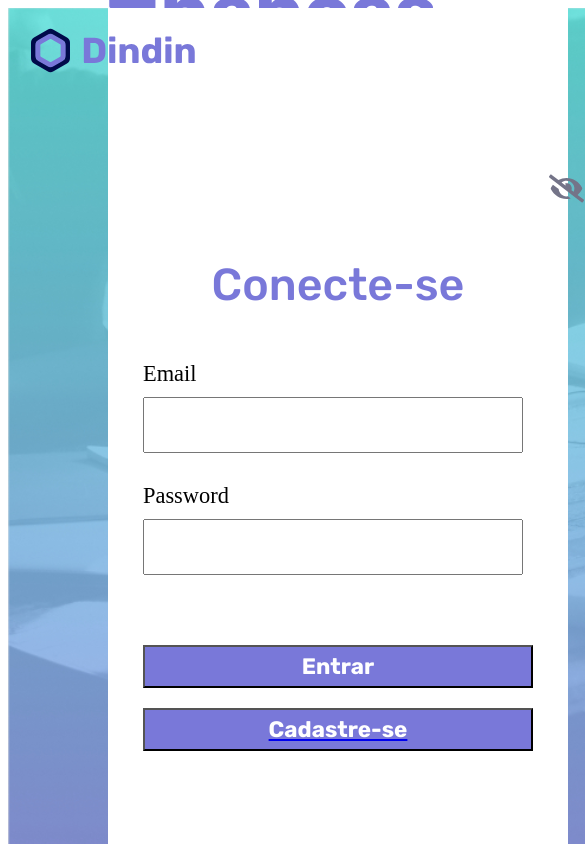
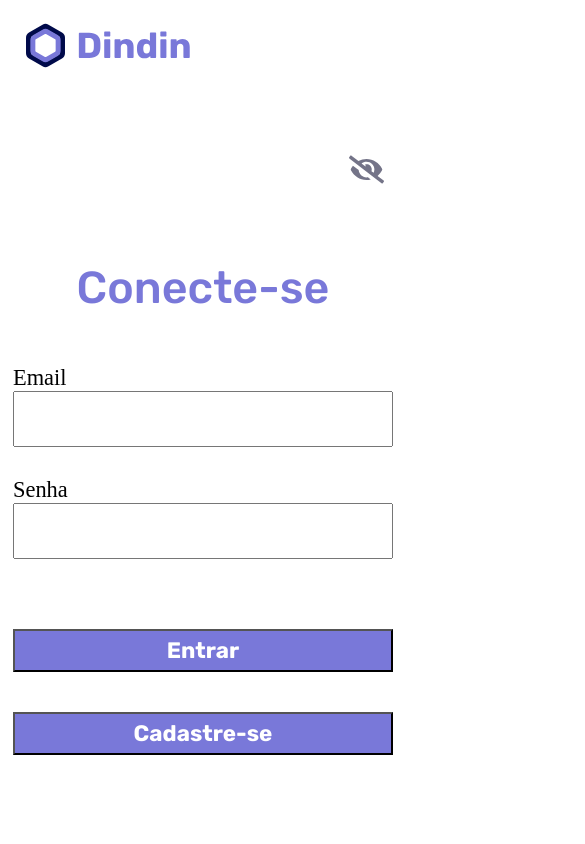
Before and after one commit to leocarvalhos/Projeto-DinDin, a Next.js app in the folder front/: page / in a window 390 px wide. Shown: the top 844 px of the page, 585 px wide, since content can reach past the window. Built offline with nearby package versions, Linux system fonts and the light colour scheme.

Commit message:
restructuring the login

```diff
--- a/front/src/pages/components/FormIN.tsx
+++ b/front/src/pages/components/FormIN.tsx
@@ -27,11 +27,11 @@ export default function FormIN() {
 			<FormControl isInvalid={error}>
 				<FormLabel style={{ fontSize: '1.4rem' }}>Email</FormLabel>
 				<Input className={styles.input} type='email' name='email' value={input.email} onChange={handleInputChange} />
-				{error && <FormErrorMessage>Email is required.</FormErrorMessage>}
+				{error && <FormErrorMessage>Email ou senha incorretos.</FormErrorMessage>}
 
-				<FormLabel style={{ fontSize: '1.4rem' }}>Password</FormLabel>
+				<FormLabel style={{ fontSize: '1.4rem' }}>Senha</FormLabel>
 				<Input className={styles.input} type={!show ? 'password' : 'text'} name='password' value={input.password} onChange={handleInputChange} />
-				{error && <FormErrorMessage>Password is required.</FormErrorMessage>}
+				{error && <FormErrorMessage>Email ou senha incorretos.</FormErrorMessage>}
 				{!show ? (
 					<Image priority src={EyeClosed} alt='eye-closed' className={styles.eye} onClick={() => setShow(true)} width={35} height={35} />
 				) : (
--- a/front/src/pages/sign-in/index.tsx
+++ b/front/src/pages/sign-in/index.tsx
@@ -7,19 +7,17 @@ import Link from 'next/link';
 export default function SignIn() {
 	return (
 		<main className={styles.main}>
-			<Image priority src={Logo} className={styles.logo} alt='logo' />
-			<section className={styles.sectionOne}>
+			<section className={styles.textSignUp}>
+				<Image priority src={Logo} className={styles.logo} alt='logo' />
 				<h1>
 					Controle suas <span>finanças</span>, sem planilha chata.
 				</h1>
 				<p>Organizar as suas finanças nunca foi tão fácil, com o DINDIN, você tem tudo num único lugar e em um clique de distância.</p>
-				<Link href='/sign-up'>
-					<Stack direction='row' spacing={4}>
-						<Button className={styles.btn}>Cadastre-se</Button>
-					</Stack>
+				<Link href='/sign-up' className={styles.btn}>
+					Cadastre-se
 				</Link>
 			</section>
-			<section className={styles.sectionTwo}>
+			<section className={styles.formSignIn}>
 				<FormIN />
 			</section>
 		</main>
--- a/front/src/styles/components/FormIN.module.sass
+++ b/front/src/styles/components/FormIN.module.sass
@@ -2,15 +2,16 @@
 @use "../variables"
 
 .main
-    height: 540px
-    max-width: 500px
     background-color: variables.$white
     padding: 60px 35px 50px 35px
-    @include mixin.flex(column, flex-start, center)
+    height: 100vh
+    @include mixin.flex(column, center, center)
+    position: relative
 
     .logo
-        display: none
-
+        position: absolute
+        top: 15px
+        left: 15px
     h2
         @include mixin.fontStyle(variables.$font-default, normal, 500, 2.8rem, 3.3rem)
         color: variables.$violet
@@ -30,7 +31,7 @@
         z-index: 1
         cursor: pointer
 
-    .btn
+    .btn, .btnRegister
         width: 100%
         height: 43px
         background: variables.$violet
@@ -39,38 +40,5 @@
         margin-top: 40px
         transition: .6s
 
-    .btnRegister
-        display: none
-
-    .btn:hover
+    .btn:hover,.btnRegister:hover
         @include mixin.effectButton(variables.$value)
-
-@media screen and (max-width: 820px)
-    .main
-        width: 100vw
-        height: 100vh
-        @include mixin.flex(column, center, center)
-
-        .logo
-            display: block
-            position: absolute
-            top: 20px
-            left: 20px
-        h2
-            margin-top: 30px
-
-        .input
-            margin-top: 10px
-
-        .eye
-            top: 163px
-
-        .btnRegister
-            display: block
-            width: 100%
-            height: 43px
-            background: variables.$violet
-            color: variables.$white
-            @include mixin.fontStyle(variables.$font-default, normal, 700, 1.4rem, 1.7rem)
-            margin-top: 20px
-            transition: .6s
--- a/front/src/styles/components/SignIn.module.sass
+++ b/front/src/styles/components/SignIn.module.sass
@@ -1,61 +1,10 @@
 @use "../mixin"
 @use "../variables"
+
 .main
-    min-width: 100vw
-    min-height: 100vh
-    background-image: url("../../../public/images/background.svg")
-    background-repeat: no-repeat
-    background-size: cover
-    position: relative
-    padding: 0px 100px
-    @include mixin.flex(row, center, center)
-
-    .logo
-        position: absolute
-        top: 40px
-        left: 100px
-
-    .sectionOne
-        width: 50%
-        height: 100%
-        @include mixin.flex(column, center, flex-start)
-        gap: 40px
-
-        h1
-            @include mixin.fontStyle('Rubik', normal, 700, 4.8rem, 5.8rem)
-            color: variables.$white
-
-            span
-                color: variables.$violet
-
-        p
-            @include mixin.fontStyle('Rubik', normal, 400, 2.4rem, 2.9rem)
-            color: variables.$white
-
-        .btn
-            background-color: variables.$violet
-            color: variables.$white
-            width: 235px
-            height: 40px
-            @include mixin.fontStyle('Rubik', normal, 700, 1.4rem, 1.7rem)
-
-        .btn:hover
-            @include mixin.effectButton(variables.$value)
-
-    .sectionTwo
-        margin-left: 120px
-        width: 50%
-
-@media screen and (max-width: 820px)
-    .main
-        .sectionOne
-            width: 0
-            height: 0
-            .btn
-                display: none
-
-        .sectionTwo
-            width: 100vw
-            height: 100%
-            z-index: 1
-            margin-left: 0px
+    width: 100vw
+    height: 100vh
+    .formSignIn
+        width: 100%
+    .textSignUp
+        display: none
```
